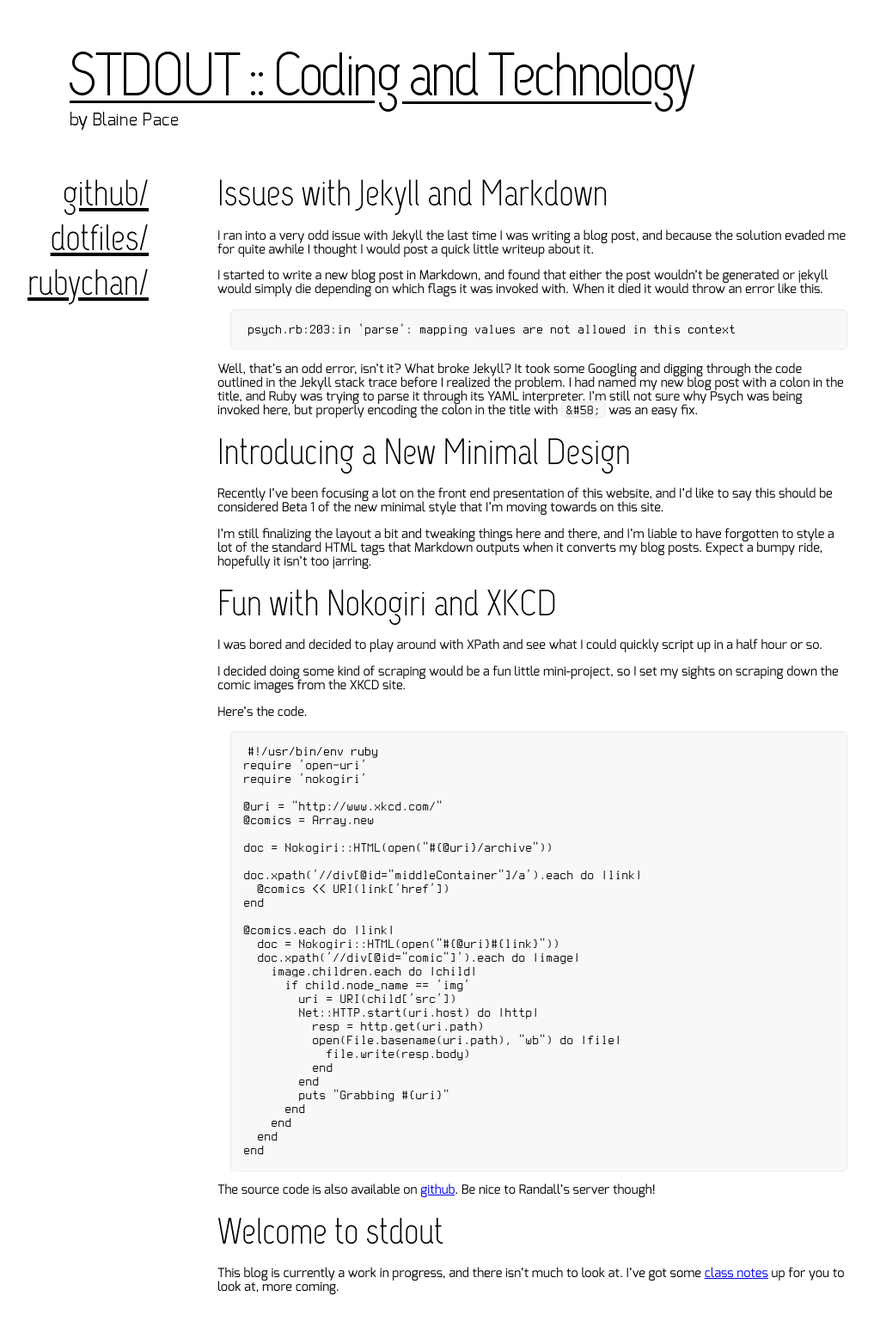
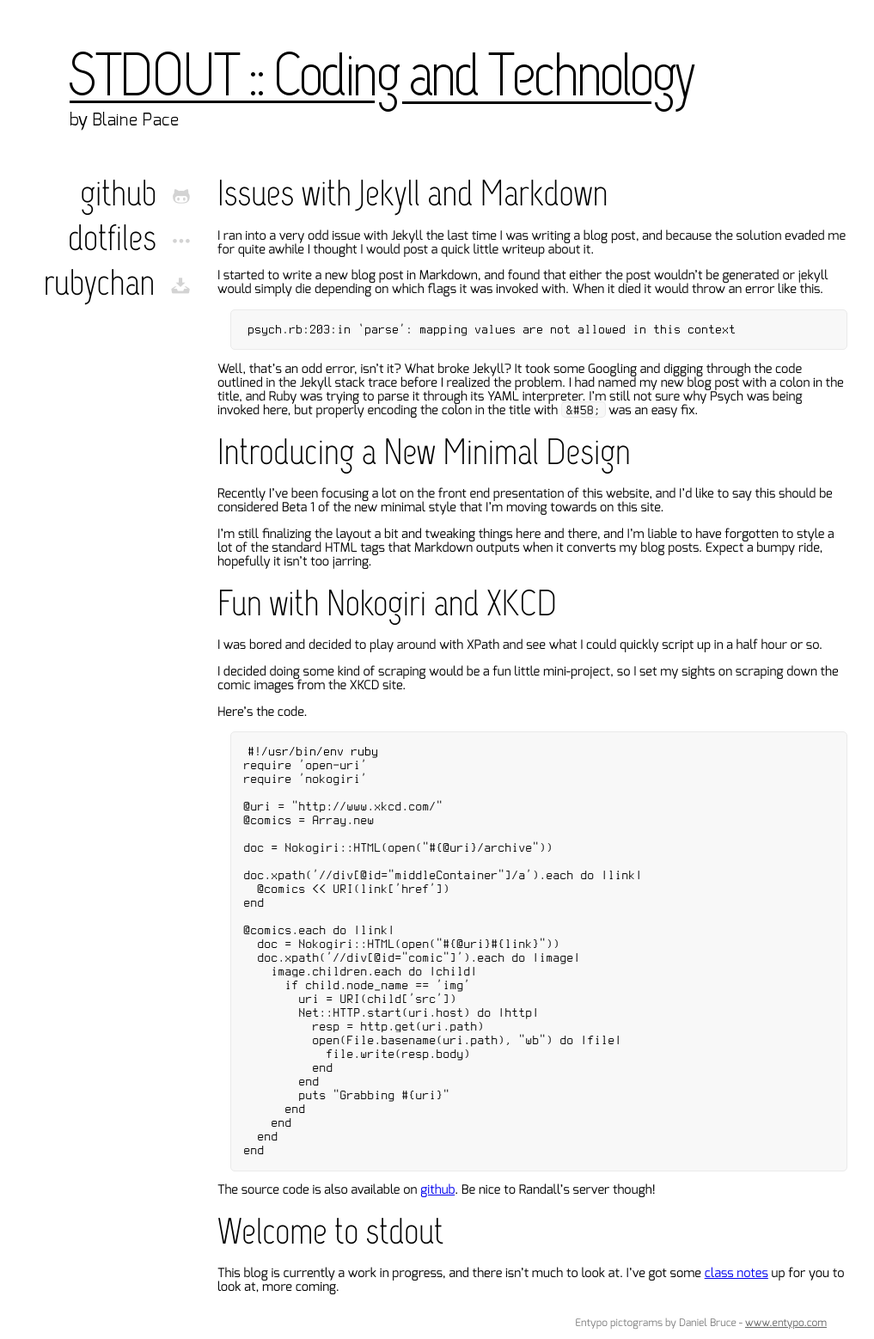
Before and after one commit to madelinecr/averyada.github.io, a Jekyll site: the page built from index.html, in a window 1280 px wide. Shown: the whole page at 86% size, without its empty margins (166-1183 px from the left). Built offline with Jekyll 4.4.1, drawn with Linux system fonts in a browser that asks for light colours; comment, search, counter and statistics services are not loaded; before the commit the page ends 1506 px from its top, so only the background shows below that.

Commit message:
Added Entypo Icons

```diff
--- a/_layouts/default.html
+++ b/_layouts/default.html
@@ -28,5 +29,9 @@
         s.parentNode.insertBefore(t, s);
       }) ();
     </script>
+    <footer>
+      Entypo pictograms by Daniel Bruce -
+      <a href="http://www.entypo.com">www.entypo.com</a>
+    </footer>
   </body>
 </html>
--- a/css/stylesheet.css
+++ b/css/stylesheet.css
@@ -11,6 +11,16 @@
 @font-face {
   font-family: terminus;
   src: url(../font/Terminus.ttf);
+}
+
+@font-face {
+  font-family: entypo;
+  src: url(../font/entypo.ttf);
+}
+
+@font-face {
+  font-family: entypo-social;
+  src: url(../font/entypo-social.ttf);
 }
 
 html {
@@ -51,6 +61,18 @@
   font-size: 12pt;
 }
 
+footer {
+  color: gray;
+  font-size: 12px;
+  text-align: right;
+  margin: 1em;
+  padding: 1em;
+}
+
+footer a {
+  color: #666;
+}
+
 h1, h2, h3, h4, h5 {
   margin: 0;
   font-family: capsuula;
@@ -71,15 +93,46 @@
 #navigation {
   width: 211px; /* Golden ratio is 800=311+489 */
   float: left;
-  padding-right: 80px;
+  padding-left: 50px;
   text-align: right;
 }
 
 #navigation a {
   font-family: capsuula;
   color: black;
+  text-decoration: none;
   display: block;
   font-size: 32pt;
+}
+
+#navigation a:hover:after {
+  color: black;
+}
+
+#navigation a:hover span {
+  text-decoration: underline;
+  color: black;
+}
+
+#github:after {
+  font-family: entypo-social;
+  margin-left: 0.4em;
+  color: lightgray;
+  content: "\F300";
+}
+
+#dotfiles:after {
+  font-family: entypo;
+  margin-left: 0.4em;
+  color: lightgray;
+  content: "\23F6";
+}
+
+#rubychan:after {
+  font-family: entypo;
+  margin-left: 0.4em;
+  color: lightgray;
+  content: "\1F4E5";
 }
 
 #content {
```
Also changed, not shown: other parts of _layouts/default.html (+4 -3 lines), font/entypo-social.ttf (added), font/entypo.ttf (added).
